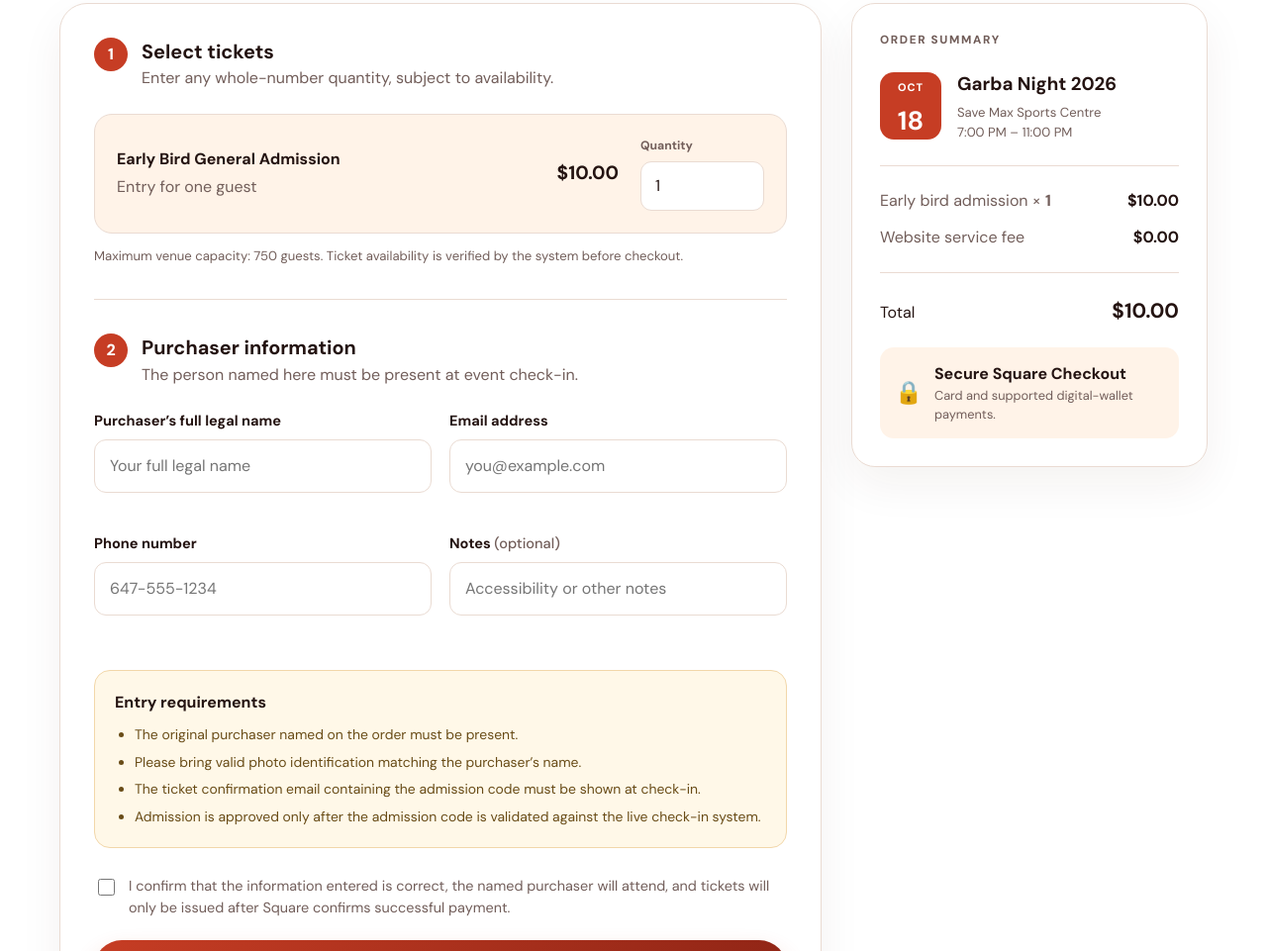
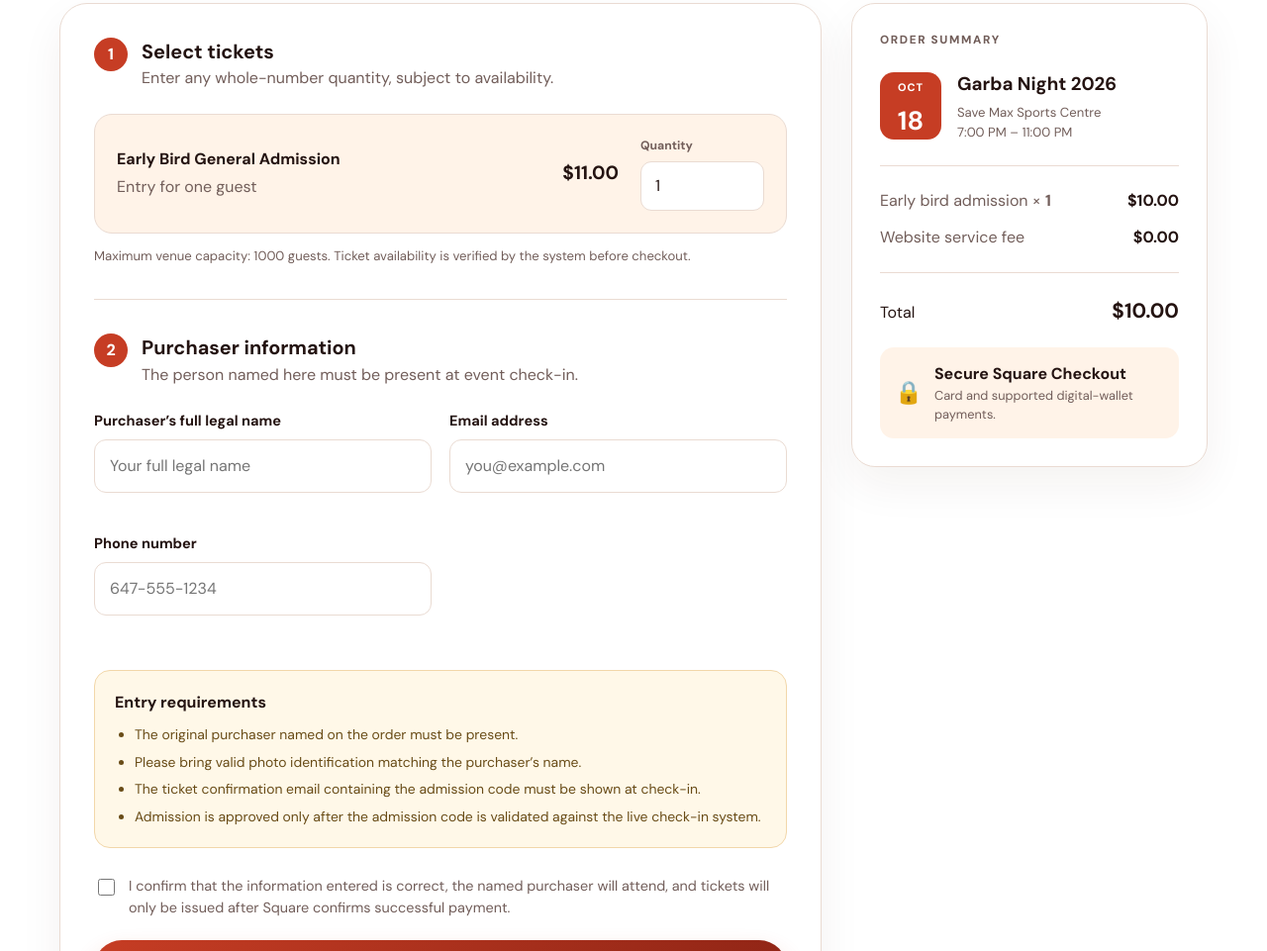
Before and after one commit to Vedant0603/garba-ticketing, a plain HTML site: page index.html in a window 1280 px wide. Shown: the part 1322-2283 px from the top of the page at 99% size. Drawn offline with nearby package versions, Linux system fonts and the light colour scheme.

Commit message:
Update price capacity and remove notes

```diff
--- a/index.html
+++ b/index.html
@@ -52,10 +52,6 @@
         </span>
       </a>
 
-      <!-- IMPORTANT:
-           This is an anchor, NOT a submit button.
-           It only scrolls to the ticket section.
-      -->
       <a
         class="nav-button"
         href="#tickets"
@@ -140,7 +136,6 @@
           </div>
 
 
-          <!-- Also only scrolls -->
           <a
             class="primary-button"
             href="#tickets"
@@ -221,10 +216,6 @@
 
         <div class="checkout-layout">
 
-          <!--
-            IMPORTANT FIX:
-            app.js expects #ticket-form
-          -->
           <form
             class="checkout-card"
             id="ticket-form"
@@ -273,7 +264,7 @@
                     id="ticket-price-label"
                     data-ticket-price
                   >
-                    $10.00
+                    $11.00
                   </strong>
 
 
@@ -287,7 +278,7 @@
                       type="number"
                       inputmode="numeric"
                       min="1"
-                      max="750"
+                      max="1000"
                       step="1"
                       value="1"
                       placeholder="1"
@@ -302,7 +293,7 @@
 
 
               <p class="availability-note">
-                Maximum venue capacity: 750 guests.
+                Maximum venue capacity: 1000 guests.
                 Ticket availability is verified by the system
                 before checkout.
               </p>
@@ -402,32 +393,6 @@
 
                 </div>
 
-
-                <!-- NOTES -->
-                <div class="field">
-
-                  <label for="notes">
-
-                    Notes
-
-                    <span>
-                      (optional)
-                    </span>
-
-                  </label>
-
-                  <input
-                    id="notes"
-                    name="notes"
-                    type="text"
-                    maxlength="200"
-                    placeholder="Accessibility or other notes"
-                  />
-
-                  <small class="error-message"></small>
-
-                </div>
-
               </div>
 
             </div>
@@ -490,12 +455,6 @@
             </label>
 
 
-            <!--
-              IMPORTANT FIX:
-              Only THIS button submits the form.
-
-              app.js expects #pay-button
-            -->
             <button
               class="submit-button"
               id="pay-button"
@@ -577,7 +536,7 @@
                   id="summary-subtotal"
                   data-ticket-subtotal
                 >
-                  $10.00
+                  $11.00
                 </strong>
 
               </div>
@@ -608,7 +567,7 @@
                 id="summary-total"
                 data-ticket-total
               >
-                $10.00 CAD
+                $11.00 CAD
               </strong>
 
             </div>
@@ -750,9 +709,6 @@
   </footer>
 
 
-  <!--
-    Cache-busted so Chrome loads the current app.js
-  -->
   <script src="./js/app.js?v=12"></script>
 
 </body>
```
